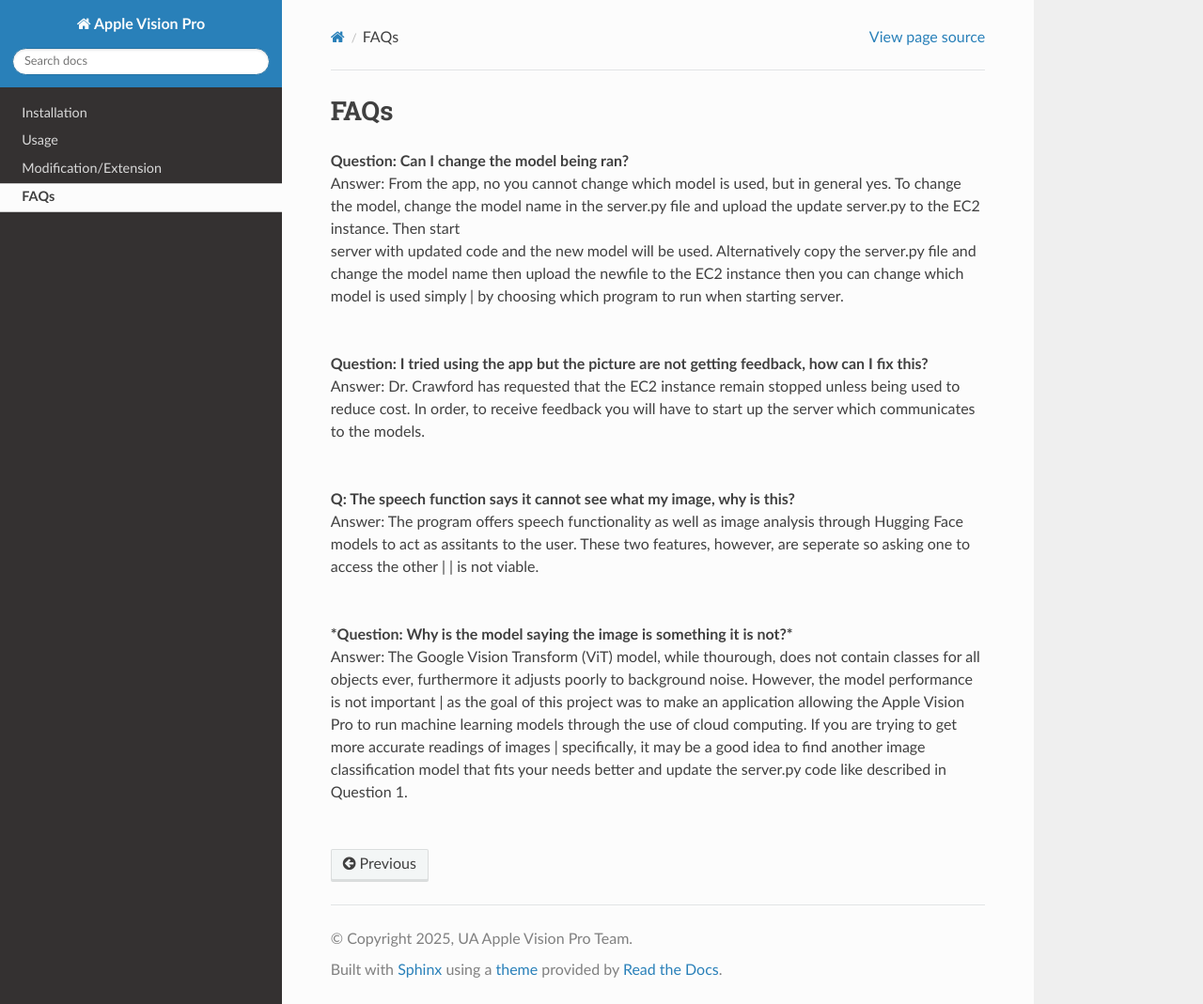
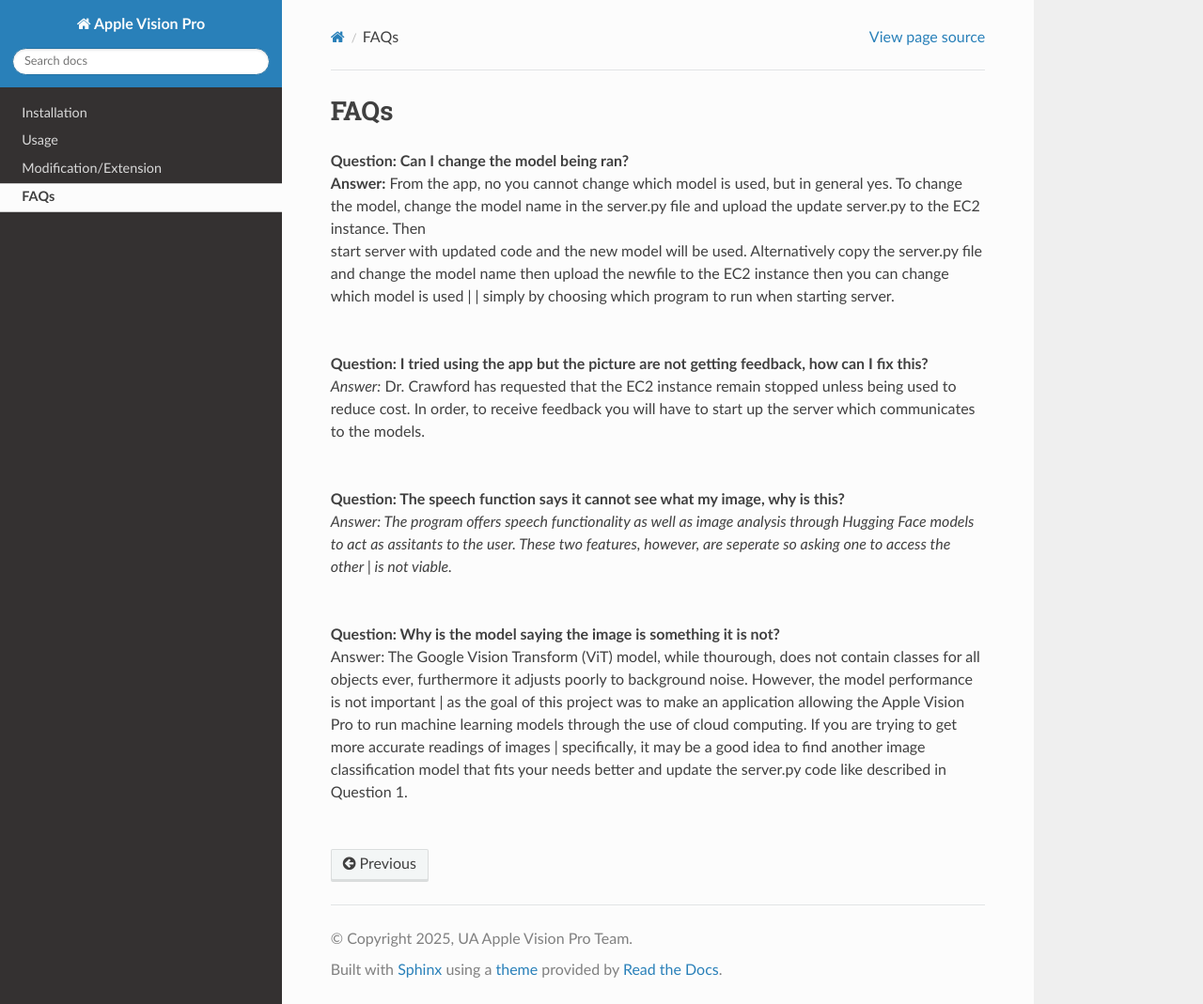
Before and after one commit to Apple-Vision-Pro-UA-CS495/apple-vision-pro-tutorial, a Sphinx documentation site: the page built from docs/source/faqs.rst, in a window 1280 px wide and 1069 px high. Shown: the whole window at 94% size. Built offline with Sphinx 7.4.7 and the Read the Docs theme 3.1.0, drawn with Linux system fonts in a browser that asks for light colours.

Commit message:
Update faqs.rst

```diff
--- a/docs/source/faqs.rst
+++ b/docs/source/faqs.rst
@@ -2,18 +2,18 @@
 =======================
 
 | **Question: Can I change the model being ran?**
-| Answer: From the app, no you cannot change which model is used, but in general yes. To change the model, change the model name in the server.py file and upload the update server.py to the EC2 instance. Then start
-| server with updated code and the new model will be used. Alternatively copy the server.py file and change the model name then upload the newfile to the EC2 instance then you can change which model is used simply | by choosing which program to run when starting server.
+| **Answer:** From the app, no you cannot change which model is used, but in general yes. To change the model, change the model name in the server.py file and upload the update server.py to the EC2 instance. Then
+| start server with updated code and the new model will be used. Alternatively copy the server.py file and change the model name then upload the newfile to the EC2 instance then you can change which model is used | | simply by choosing which program to run when starting server.
 |
 
 | **Question: I tried using the app but the picture are not getting feedback, how can I fix this?**
-| Answer: Dr. Crawford has requested that the EC2 instance remain stopped unless being used to reduce cost. In order, to receive feedback you will have to start up the server which communicates to the models.
+| *Answer:* Dr. Crawford has requested that the EC2 instance remain stopped unless being used to reduce cost. In order, to receive feedback you will have to start up the server which communicates to the models.
 |
 
-| **Q: The speech function says it cannot see what my image, why is this?**
-| Answer: The program offers speech functionality as well as image analysis through Hugging Face models to act as assitants to the user. These two features, however, are seperate so asking one to access the other | | is not viable.
+| **Question: The speech function says it cannot see what my image, why is this?**
+| *Answer: The program offers speech functionality as well as image analysis through Hugging Face models to act as assitants to the user. These two features, however, are seperate so asking one to access the other | is not viable.*
 |
 
-| ***Question: Why is the model saying the image is something it is not?***
+| **Question: Why is the model saying the image is something it is not?**
 | Answer: The Google Vision Transform (ViT) model, while thourough, does not contain classes for all objects ever, furthermore it adjusts poorly to background noise. However, the model performance is not important | as the goal of this project was to make an application allowing the Apple Vision Pro to run machine learning models through the use of cloud computing. If you are trying to get more accurate readings of images    | specifically, it may be a good idea to find another image classification model that fits your needs better and update the server.py code like described in Question 1.
 |
```
